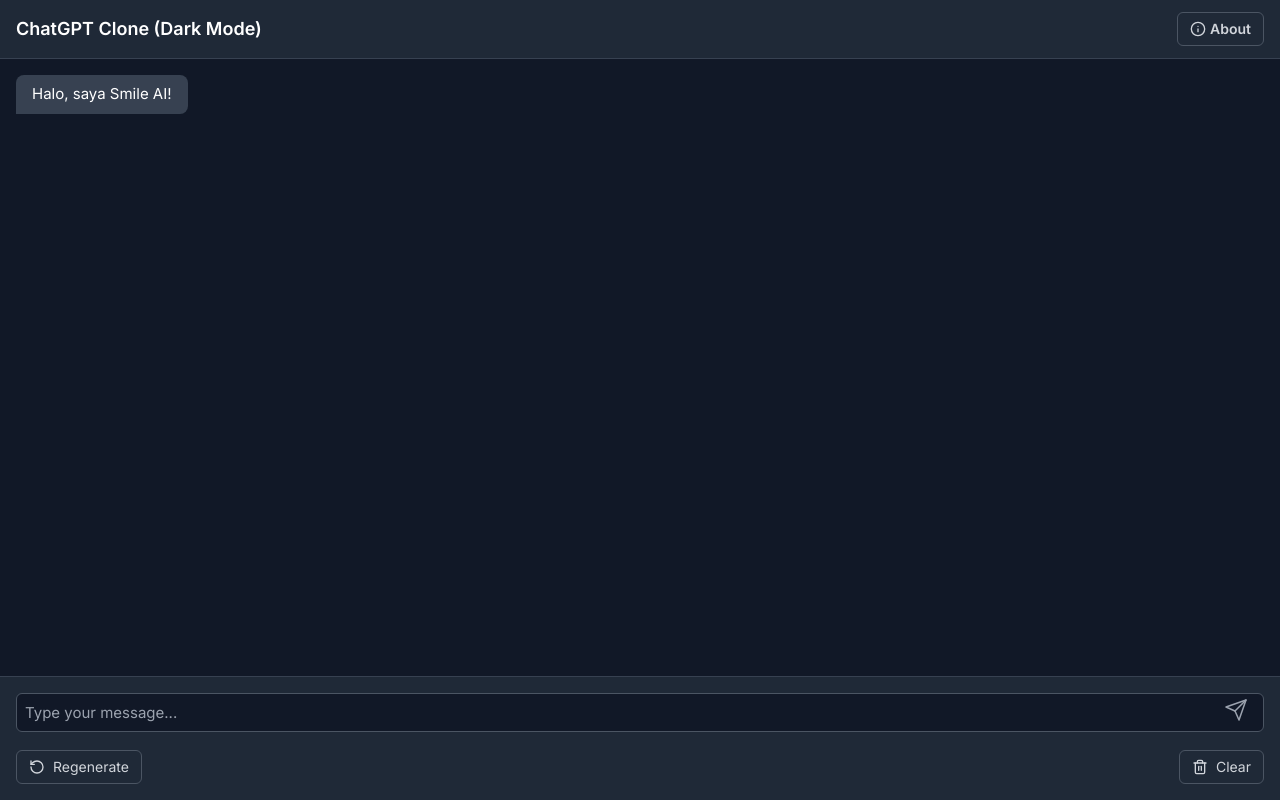
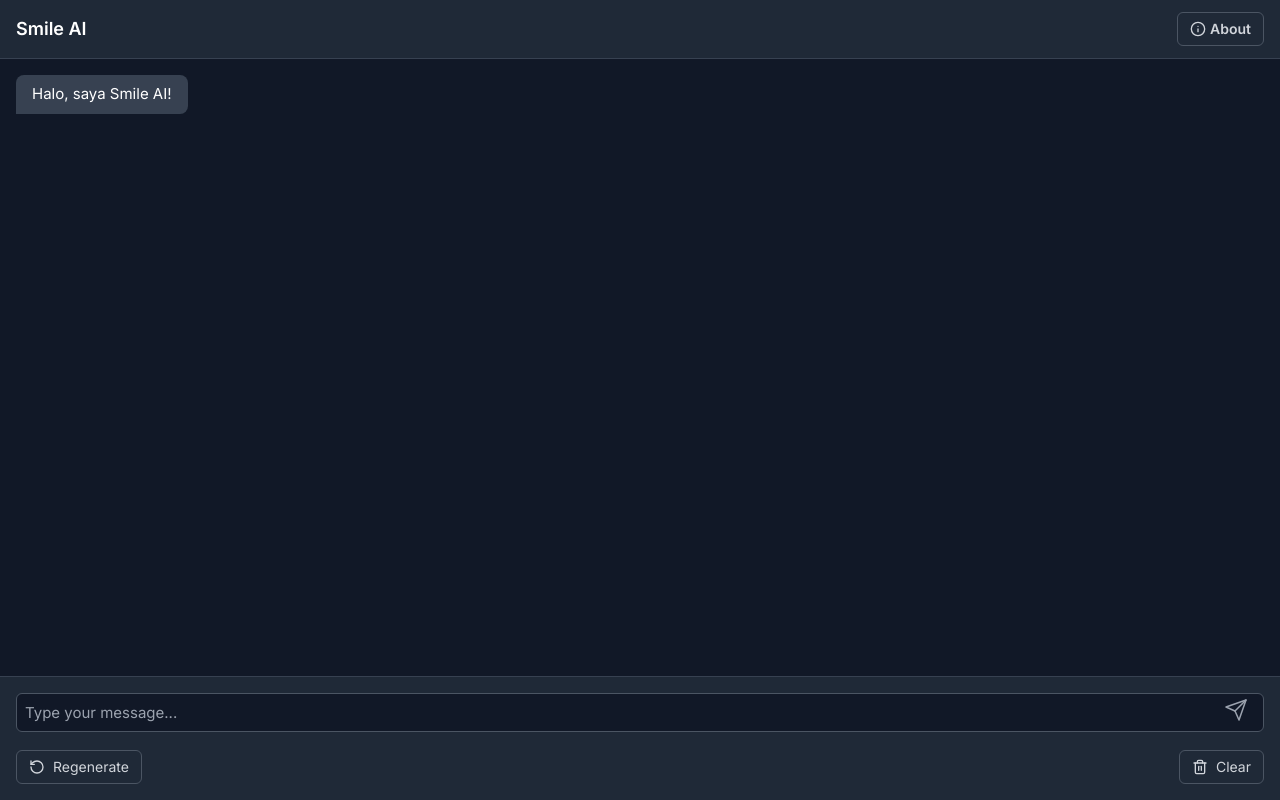
Before and after one commit to smilebotstore/tesai, a Next.js app: page / in a window 1280 px wide. Built offline with nearby package versions, Linux system fonts and the light colour scheme.

Commit message:
Update index.js

```diff
--- a/pages/index.js
+++ b/pages/index.js
@@ -167,7 +167,7 @@ export default function Home() {
         {/* Header with About */}
         <header className="bg-gray-800 px-4 py-3 border-b border-gray-700">
   <div className="flex justify-between items-center text-white">
-    <span className="text-lg font-semibold">ChatGPT Clone (Dark Mode)</span>
+    <span className="text-lg font-semibold">Smile AI</span>
     <a
       href="/about.html"
       className="flex items-center gap-1 font-bold text-sm px-3 py-1.5 rounded-md border border-gray-600 text-gray-300 hover:bg-gray-700"
```
